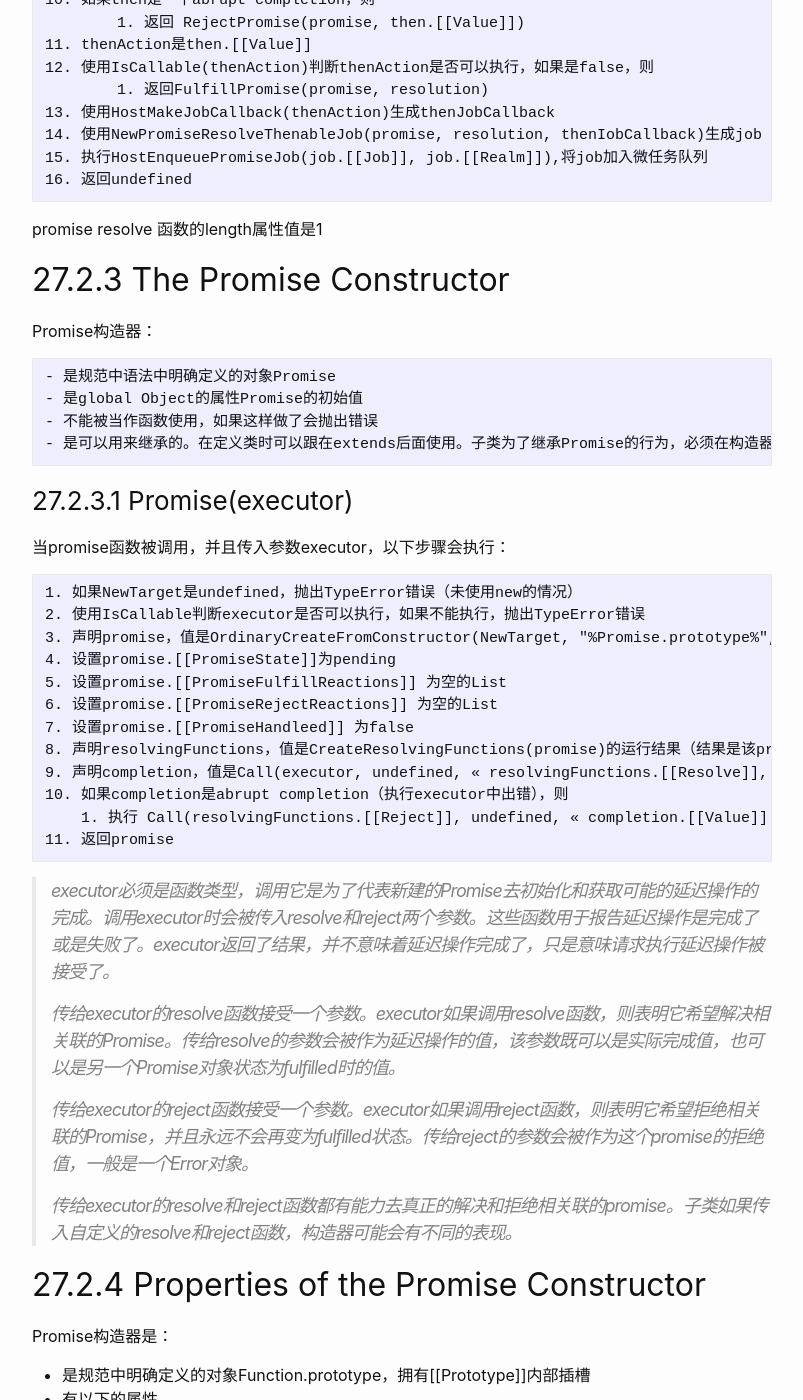
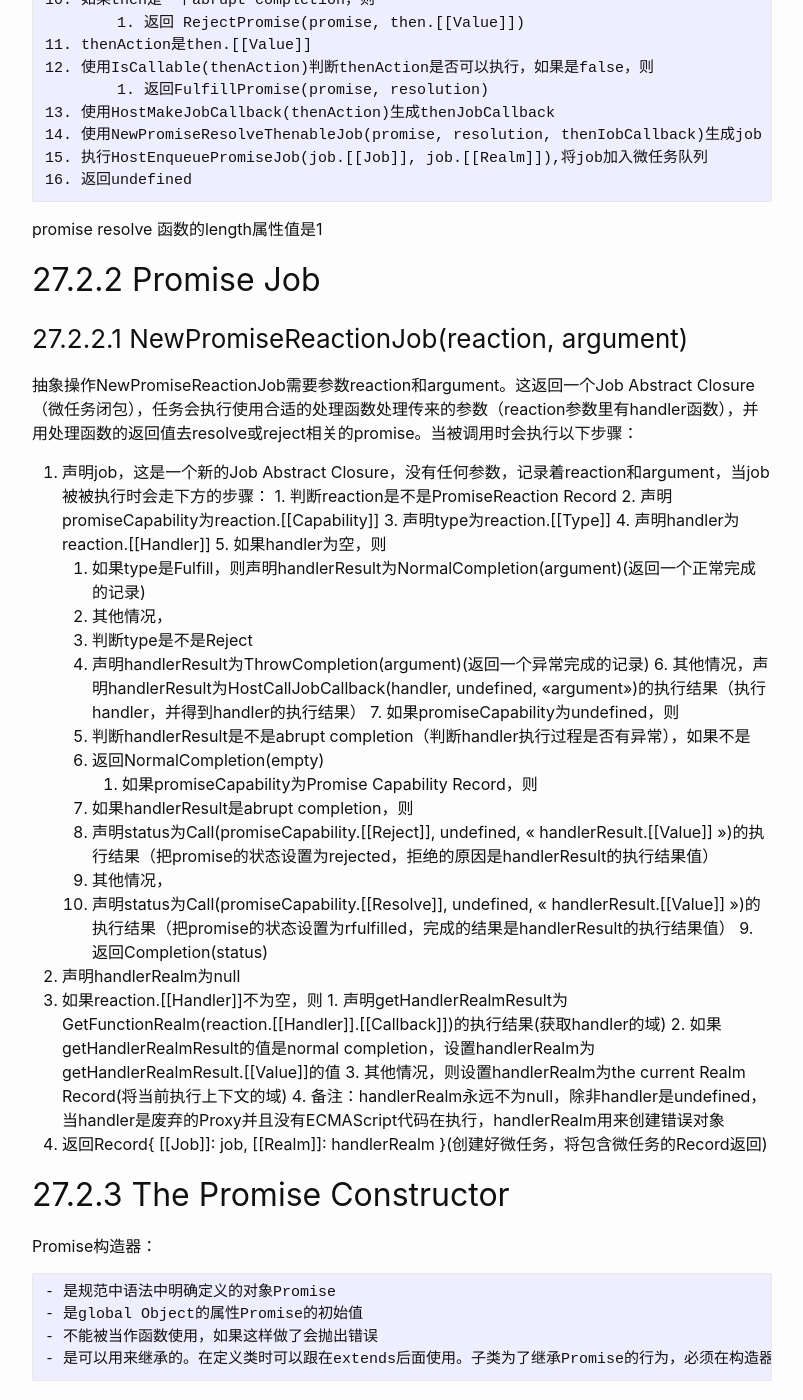
Before and after one commit to Zcoding4mer/Zcoding4mer.github.io, a Jekyll site: the page built from _posts/javascript/2021-07-10-ecmascript-specification-promise.md, in a window 1280 px wide and 1400 px high, scrolled down 2295 px. Shown: the whole window, without its empty margins (238-1041 px from the left). Built offline with Jekyll 4.4.1, drawn with Linux system fonts in a browser that asks for light colours; comment, search, counter and statistics services are not loaded.

Commit message:
feat: add NewPromiseReactionJob translating

```diff
--- a/_posts/javascript/2021-07-10-ecmascript-specification-promise.md
+++ b/_posts/javascript/2021-07-10-ecmascript-specification-promise.md
@@ -92,6 +92,41 @@ promise reject 函数的length属性值是1
     16. 返回undefined
 
 promise resolve 函数的length属性值是1
+
+## 27.2.2 Promise Job
+
+### 27.2.2.1 NewPromiseReactionJob(reaction, argument)
+
+抽象操作NewPromiseReactionJob需要参数reaction和argument。这返回一个Job Abstract Closure（微任务闭包），任务会执行使用合适的处理函数处理传来的参数（reaction参数里有handler函数），并用处理函数的返回值去resolve或reject相关的promise。当被调用时会执行以下步骤：
+
+  1. 声明job，这是一个新的Job Abstract Closure，没有任何参数，记录着reaction和argument，当job被被执行时会走下方的步骤：
+    1. 判断reaction是不是PromiseReaction Record
+    2. 声明promiseCapability为reaction.[[Capability]]
+    3. 声明type为reaction.[[Type]]
+    4. 声明handler为reaction.[[Handler]]
+    5. 如果handler为空，则
+      1. 如果type是Fulfill，则声明handlerResult为NormalCompletion(argument)(返回一个正常完成的记录)
+      2. 其他情况，
+        1. 判断type是不是Reject
+        2. 声明handlerResult为ThrowCompletion(argument)(返回一个异常完成的记录)
+    6. 其他情况，声明handlerResult为HostCallJobCallback(handler, undefined, <<argument>>)的执行结果（执行handler，并得到handler的执行结果）
+    7. 如果promiseCapability为undefined，则
+      1. 判断handlerResult是不是abrupt completion（判断handler执行过程是否有异常），如果不是
+      2. 返回NormalCompletion(empty)
+    8. 如果promiseCapability为Promise Capability Record，则
+      1. 如果handlerResult是abrupt completion，则
+        1. 声明status为Call(promiseCapability.[[Reject]], undefined, « handlerResult.[[Value]] »)的执行结果（把promise的状态设置为rejected，拒绝的原因是handlerResult的执行结果值）
+      2. 其他情况，
+        1. 声明status为Call(promiseCapability.[[Resolve]], undefined, « handlerResult.[[Value]] »)的执行结果（把promise的状态设置为rfulfilled，完成的结果是handlerResult的执行结果值）
+    9. 返回Completion(status)
+  2. 声明handlerRealm为null
+  3. 如果reaction.[[Handler]]不为空，则
+    1. 声明getHandlerRealmResult为GetFunctionRealm(reaction.[[Handler]].[[Callback]])的执行结果(获取handler的域)
+    2. 如果getHandlerRealmResult的值是normal completion，设置handlerRealm为getHandlerRealmResult.[[Value]]的值
+    3. 其他情况，则设置handlerRealm为the current Realm Record(将当前执行上下文的域)
+    4. 备注：handlerRealm永远不为null，除非handler是undefined，当handler是废弃的Proxy并且没有ECMAScript代码在执行，handlerRealm用来创建错误对象
+  4. 返回Record{ [[Job]]: job, [[Realm]]: handlerRealm }(创建好微任务，将包含微任务的Record返回)
+
 
 ## 27.2.3 The Promise Constructor
 
```
